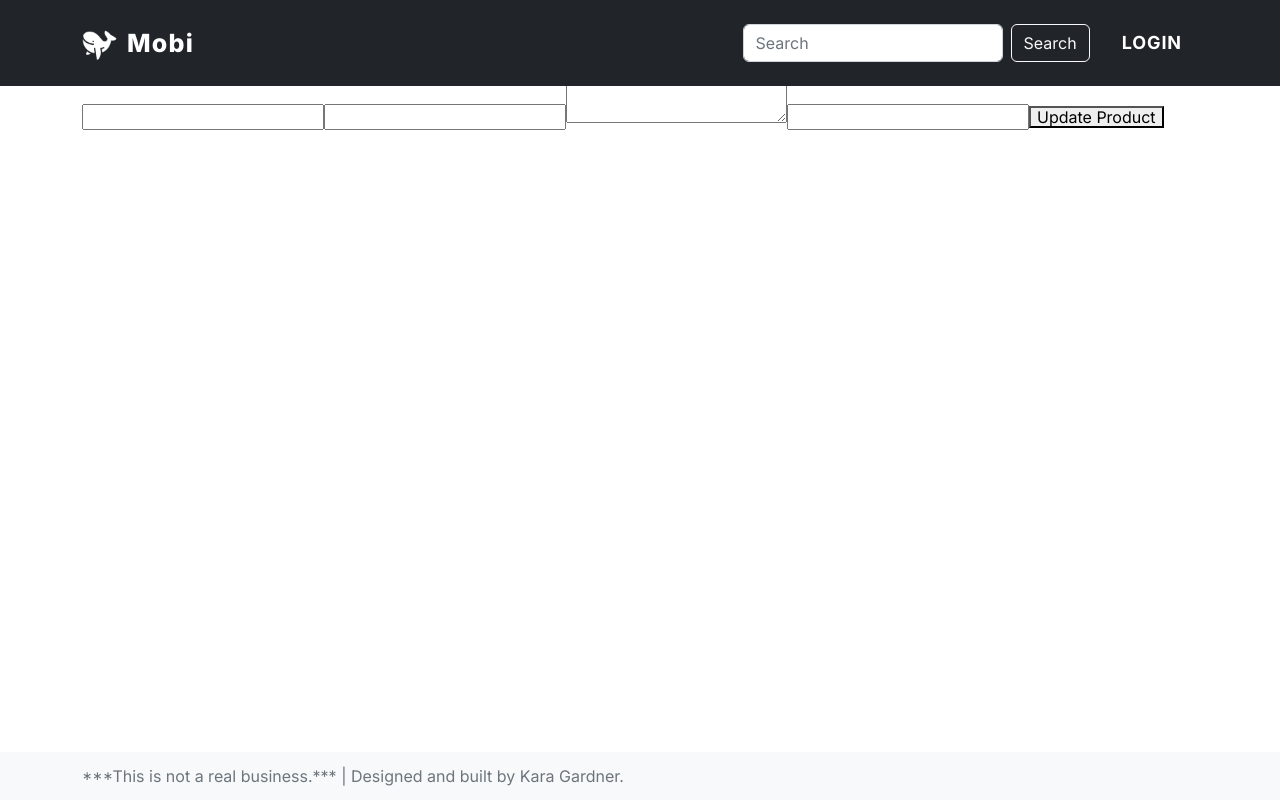
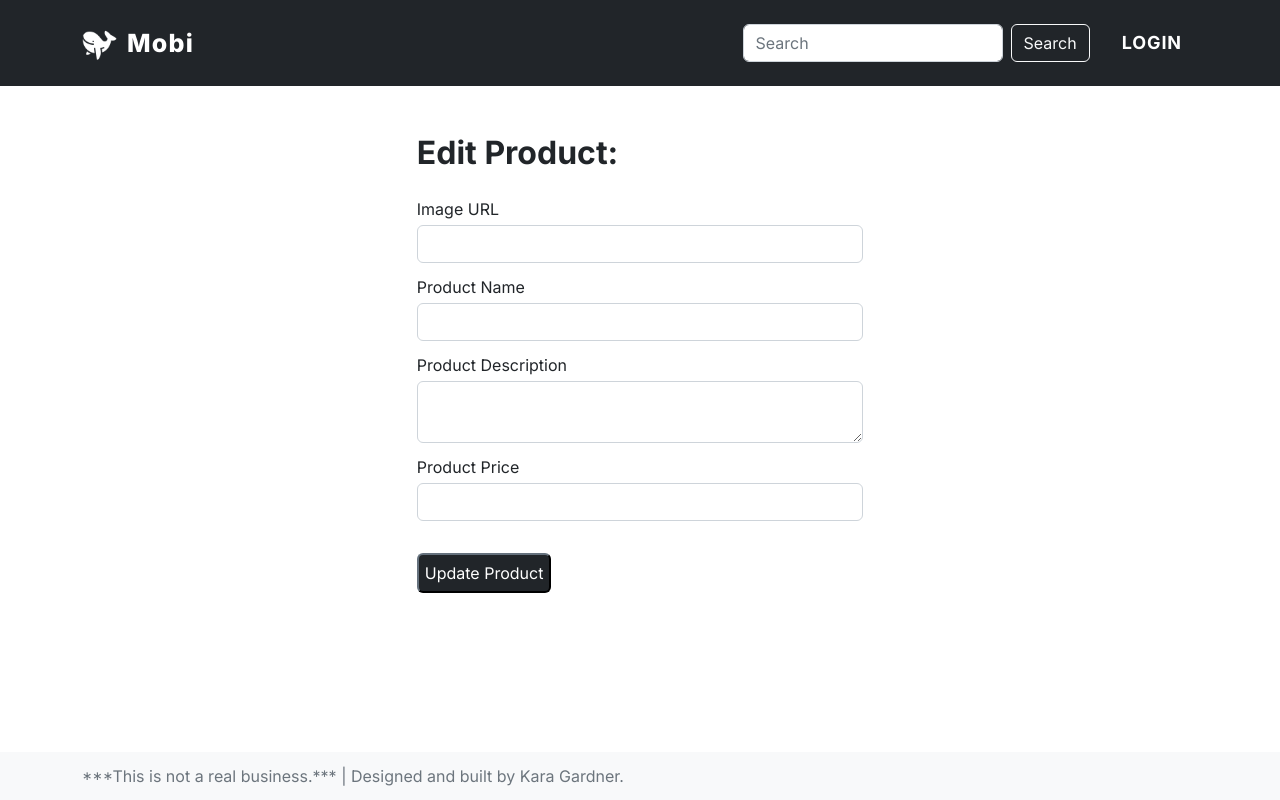
Before and after one commit to WhirlyByrd/mobi, a React (Create React App) app: page /userProductDetail/1 in a window 1280 px wide. Both pictures are taken after a click on the button "Edit Product". Built offline with nearby package versions, Linux system fonts and the light colour scheme; no server answers.

Commit message:
edit product bug fixed

```diff
--- a/src/components/account/newProduct/NewProductScreen.jsx
+++ b/src/components/account/newProduct/NewProductScreen.jsx
@@ -49,6 +49,7 @@ function NewProductScreen() {
         type='text'
         placeholder='Insert Image URL'
         value={img}
+        required
         onChange={e => setImage(e.target.value)}
         />
         </Form.Group>
@@ -58,6 +59,7 @@ function NewProductScreen() {
         type='text'
         placeholder='Enter Product Name'
         value={name}
+        required
         onChange={e => setName(e.target.value)}
         />
         </Form.Group>
@@ -68,6 +70,7 @@ function NewProductScreen() {
         type='text'
         placeholder='Enter Product Description'
         value={desc}
+        required
         onChange={e => setDesc(e.target.value)}
         />
         </Form.Group>
@@ -76,11 +79,12 @@ function NewProductScreen() {
         <Form.Control
         type='decimal'
         value={price}
+        required
         onChange={e => setPrice(e.target.value)}
         />
         </Form.Group>
 
-        <button className='dark-btn'>Create Product</button>
+        <button  className='dark-btn'>Create Product</button>
       </Form>
 
 
--- a/src/components/account/userProducts/UserProductDetailScreen.jsx
+++ b/src/components/account/userProducts/UserProductDetailScreen.jsx
@@ -18,6 +18,7 @@ function UserProductDetailScreen() {
 
   //editing the product
   const [editing, setEditing] = useState(false)
+
   const [name, setName] = useState(product.name)
   const [desc, setDesc] = useState(product.desc)
   const [img, setImage] = useState(product.img)
@@ -35,7 +36,7 @@ function UserProductDetailScreen() {
       }
     })
     .then(res => setProduct(res.data[0]))
-  })
+  }, [])
 
 
   //update the product
@@ -55,7 +56,7 @@ function UserProductDetailScreen() {
         authorization: token
       }
     })
-    .then(() => {
+    .then(res => {
       setEditing(false)
       navigate('/userProducts')
     })
@@ -105,33 +106,57 @@ function UserProductDetailScreen() {
           </Col>
         </Row>
       ) : (
+        <div className='form-container'>
+      <div className="form">
+      <h1>Edit Product: {product.name}</h1>
         <Form onSubmit={updateProduct}>
-          <input
+          <Form.Group className='mb-3'>
+          <Form.Label>Image URL</Form.Label>
+          <Form.Control
             type="text"
             placeholder={product.img}
             value={img}
             onChange={(e) => setImage(e.target.value)}
           />
-          <input
+          </Form.Group>
+          <Form.Group className='mb-3'>
+          <Form.Label>Product Name</Form.Label>
+
+          <Form.Control
             type="text"
             placeholder={product.name}
             value={name}
             onChange={(e) => setName(e.target.value)}
           />
-          <textarea
+          </Form.Group>
+
+          <Form.Group className='mb-3'>
+          <Form.Label>Product Description</Form.Label>
+          <Form.Control
+            as="textarea"
             type="text"
             placeholder={product.desc}
             value={desc}
             onChange={(e) => setDesc(e.target.value)}
           />
-          <input
+
+          </Form.Group>
+
+          <Form.Group className="mb-3">
+          <Form.Label>Product Price</Form.Label>
+          <Form.Control
             type="decimal"
             placeholder={product.price}
             value={price}
             onChange={(e) => setPrice(e.target.value)}
           />
-          <button>Update Product</button>
+
+
+          </Form.Group>
+          <button className='dark-btn'>Update Product</button>
         </Form>
+      </div>
+      </div>
       )}
      </Container>
     </main>
```
Also changed, not shown: 1 other file (tests, documents, lock files or other folders).
